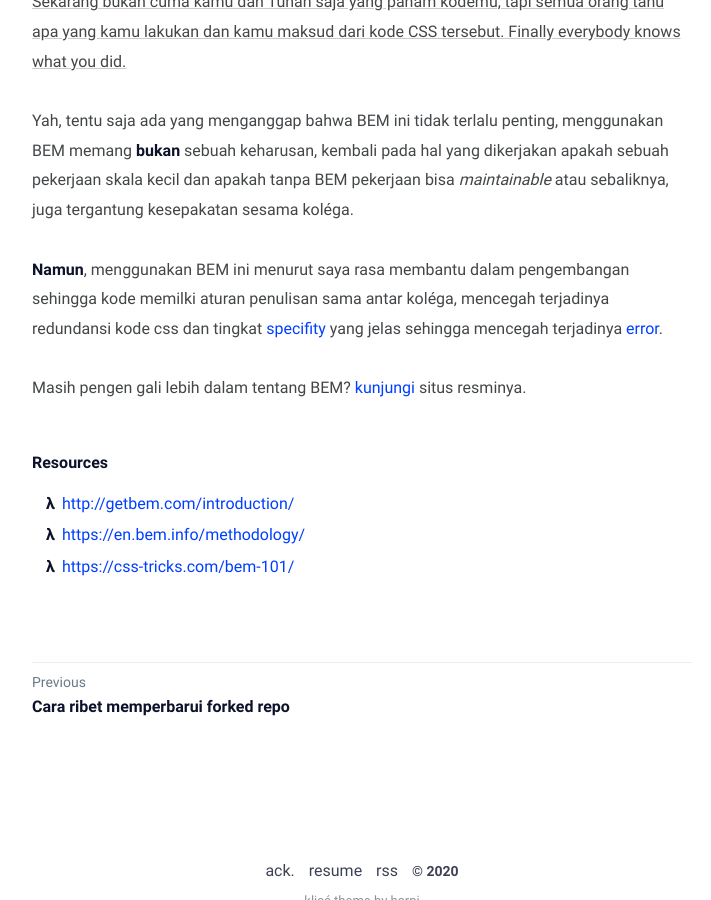
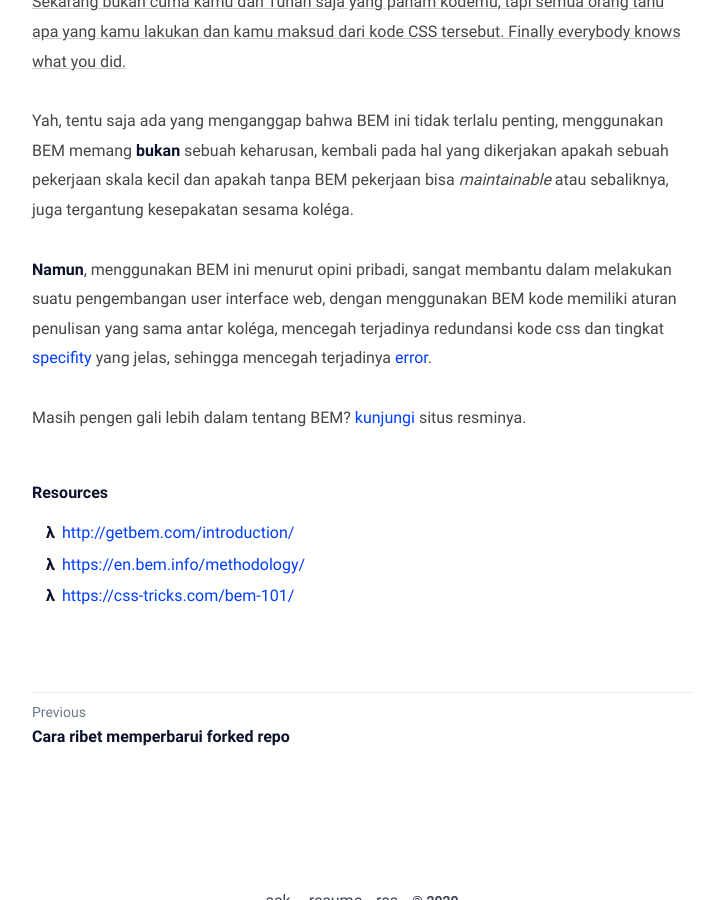
Before and after one commit to piharpi/piharpi.com, a Jekyll site: the page built from _posts/metodologi-bem-css/2020-04-26-metodologi-bem-css.md, in a window 1280 px wide and 900 px high, scrolled down 6553 px. Shown: the whole window, without its empty margins (278-989 px from the left). Built offline with Jekyll 4.4.1, drawn with Linux system fonts in a browser that asks for light colours.

Commit message:
fix typo

```diff
--- a/_posts/metodologi-bem-css/2020-04-26-metodologi-bem-css.md
+++ b/_posts/metodologi-bem-css/2020-04-26-metodologi-bem-css.md
@@ -196,7 +196,7 @@ BEM adalah sebuah metode _naming convention_ yang bertujuan menulis secara jelas
 
 Yah, tentu saja ada yang menganggap bahwa BEM ini tidak terlalu penting, menggunakan BEM memang **bukan** sebuah keharusan, kembali pada hal yang dikerjakan apakah sebuah pekerjaan skala kecil dan apakah tanpa BEM pekerjaan bisa _maintainable_ atau sebaliknya, juga tergantung kesepakatan sesama koléga.
 
-**Namun**, menggunakan BEM ini menurut saya rasa membantu dalam pengembangan sehingga kode memilki aturan penulisan sama antar koléga, mencegah terjadinya redundansi kode css dan tingkat [specifity](https://specificity.keegan.st/) yang jelas sehingga mencegah terjadinya [error](https://www.phase2technology.com/blog/used-and-abused-css).
+**Namun**, menggunakan BEM ini menurut opini pribadi, sangat membantu dalam melakukan suatu pengembangan user interface web, dengan menggunakan BEM kode memiliki aturan penulisan yang sama antar koléga, mencegah terjadinya redundansi kode css dan tingkat [specifity](https://specificity.keegan.st/) yang jelas, sehingga mencegah terjadinya [error](https://www.phase2technology.com/blog/used-and-abused-css).
 
 Masih pengen gali lebih dalam tentang BEM? [kunjungi](https://en.bem.info/methodology/quick-start/)
 situs resminya.
```
